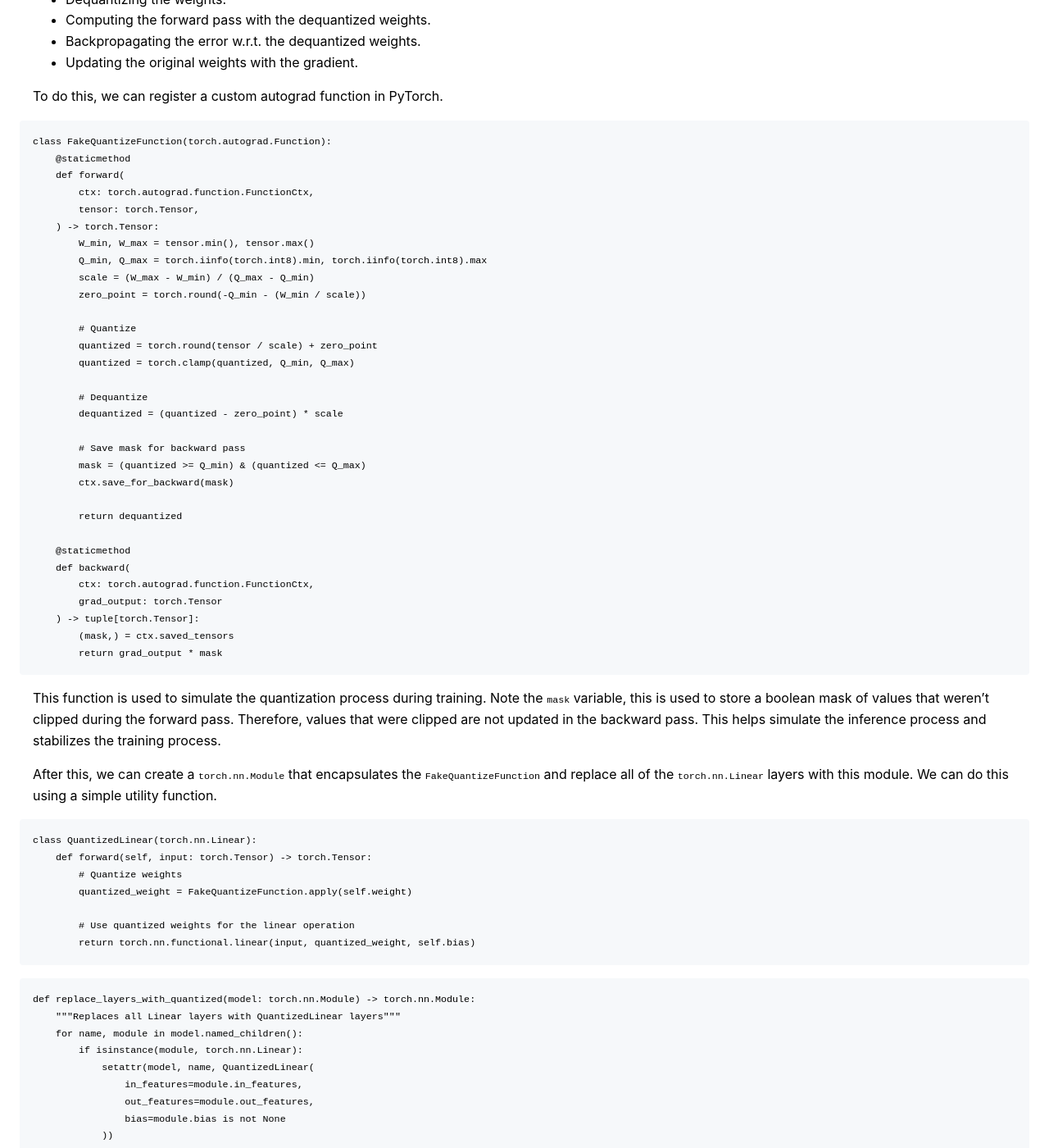
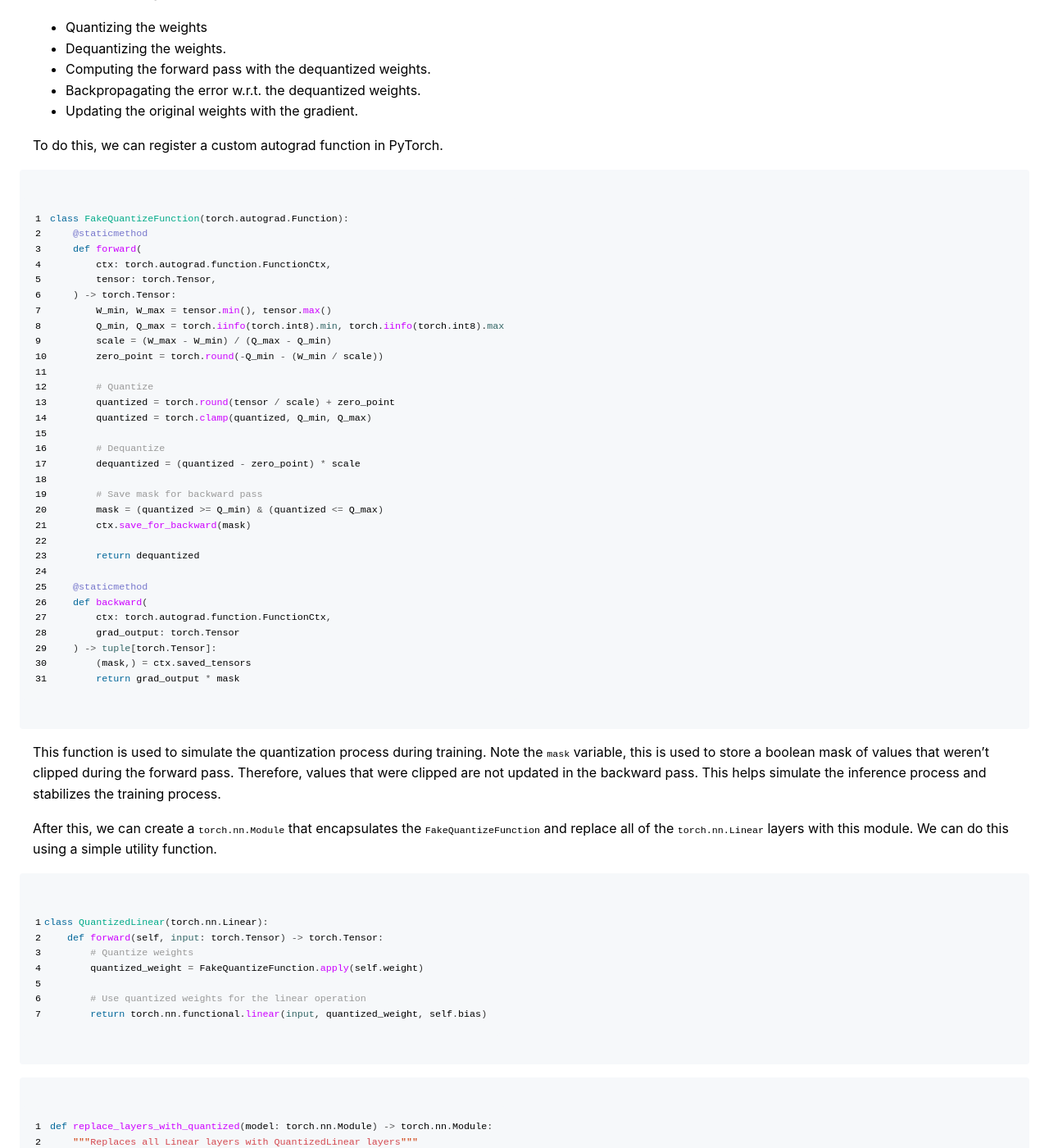
Before and after one commit to S1ro1/s1ro1.github.io, a Jekyll site: the page built from articles/quantization-aware-training.md, in a window 1280 px wide and 1400 px high, scrolled down 6309 px. Shown: the whole window at 82% size. Built offline with Jekyll 4.4.1, drawn with Linux system fonts in a browser that asks for light colours; some of the changed text lies outside the part shown.

Commit message:
Syntax highlighting3

```diff
--- a/_config.yml
+++ b/_config.yml
@@ -13,6 +13,14 @@ kramdown:
   math_engine: katex
   syntax_highlighter: rouge
   input: GFM
+  syntax_highlighter_opts:
+    css_class: 'highlight'
+    span:
+      line_numbers: false
+    block:
+      line_numbers: true
+      start_line: 1
+
 
 highlighter: rouge
 
--- a/_layouts/default.html
+++ b/_layouts/default.html
@@ -9,6 +9,9 @@
     <link rel="stylesheet" href="https://cdn.jsdelivr.net/npm/katex@0.16.9/dist/katex.min.css">
     <script defer src="https://cdn.jsdelivr.net/npm/katex@0.16.9/dist/katex.min.js"></script>
     <script defer src="https://cdn.jsdelivr.net/npm/katex@0.16.9/dist/contrib/auto-render.min.js" onload="renderMathInElement(document.body);"></script>
+
+    <!-- For syntax highlighting -->
+    <link rel="stylesheet" href="/css/stylesheet.css">
 
     <style>
       body {
--- a/articles/quantization-aware-training.md
+++ b/articles/quantization-aware-training.md
@@ -29,7 +29,7 @@ Now, that we have a basic understanding on why quantization is important, let's
 
 ***Important*** To simplify things, we will only be looking at quantization to a lower precision data type, that exists in the PyTorch framework, to avoid hassles of binary operations. That is, from `torch.float16` to `torch.int8`. Also, we will be considering a method called `Linear Quantization`. This is the most common method of quantization.
 
-### How does Quantization work?
+## How does Quantization work?
 If we think of `int8` as a data type, it can store values in the range of `[-128, 127]`. However, our weights and activations in `float16` have a range of `[-65504, 65504]`. Also, this range in `float16` is not uniformly distributed, therefore accommodating a lot more possible values. To quantize the weights and activations, we need to map the values in `float16` to the range of `int8`. This can be done by the following steps:
 
 1) **Min and Max Calculation:**
@@ -160,7 +160,7 @@ It's easier to see this in a diagram:
 ![Quantization Aware Training](/media/QAT.png)
 *Figure 4: Visual representation of Quantization Aware Training. In this diagram, we can see that the weights are stored in the original data type, and are quantized and dequantized during the forward pass. This simulates the inference process, where the weights are loaded from memory and then dequantized. During the backward pass, we pass the gradient to the original weights, which are then updated.*
 
-###  Implementation
+##  Implementation
 To properly implement this, we would like to replace all of the `torch.nn.Linear` layers with our own custom implementation. This custom implementation would involve the following:
 
 - Quantizing the weights
--- /dev/null
+++ b/css/stylesheet.css
@@ -0,0 +1,71 @@
+.highlight .hll { background-color: #ffc; }
+.highlight .c { color: #888; font-weight: bold; } /* Comment */
+.highlight .err { color: #a00; background-color: #fff } /* Error */
+.highlight .k { color: #069; } /* Keyword */
+.highlight .o { color: #555 } /* Operator */
+.highlight .p { color: #333 } /* Punctuation */
+.highlight .po { color: #333 } /* Parenthesis Outer */
+.highlight .pi { color: #553 } /* Parenthesis Inner */
+.highlight .cm { color: #09f; font-style: italic } /* Comment.Multiline */
+.highlight .cp { color: #099 } /* Comment.Preproc */
+.highlight .c1 { color: #999; } /* Comment.Single */
+.highlight .cs { color: #999; } /* Comment.Special */
+.highlight .gd { background-color: #fcc; border: 1px solid #c00 } /* Generic.Deleted */
+.highlight .ge { font-style: italic } /* Generic.Emph */
+.highlight .gr { color: #f00 } /* Generic.Error */
+.highlight .gh { color: #030; } /* Generic.Heading */
+.highlight .gi { background-color: #cfc; border: 1px solid #0c0 } /* Generic.Inserted */
+.highlight .go { color: #aaa } /* Generic.Output */
+.highlight .gp { color: #009; } /* Generic.Prompt */
+.highlight .gs { } /* Generic.Strong */
+.highlight .gu { color: #030; } /* Generic.Subheading */
+.highlight .gt { color: #9c6 } /* Generic.Traceback */
+.highlight .kc { color: #069; } /* Keyword.Constant */
+.highlight .kd { color: #069; } /* Keyword.Declaration */
+.highlight .kn { color: #069; } /* Keyword.Namespace */
+.highlight .kp { color: #069 } /* Keyword.Pseudo */
+.highlight .kr { color: #069; } /* Keyword.Reserved */
+.highlight .kt { color: #078; } /* Keyword.Type */
+.highlight .m  { color: #d50 } /* Literal.Number */
+.highlight .mi { color: #f60 } /* Literal.Number */
+.highlight .s  { color: #d44950 } /* Literal.String */
+.highlight .s2 { color: #d44950 } /* Literal.String */
+.highlight .s2 { color: #d44950 } /* Literal.String */
+.highlight .na { color: #4f9fcf } /* Name.Attribute */
+.highlight .nb { color: #366 } /* Name.Builtin */
+.highlight .nc { color: #0a8; } /* Name.Class */
+.highlight .no { color: #360 } /* Name.Constant */
+.highlight .nd { color: #77c } /* Name.Decorator */
+.highlight .ni { color: #999; } /* Name.Entity */
+.highlight .ne { color: #c00; } /* Name.Exception */
+.highlight .nf { color: #c0f } /* Name.Function */
+.highlight .nl { color: #648 } /* Name.Label */
+.highlight .nn { color: #0cf; } /* Name.Namespace */
+.highlight .nt { color: #2f6f9f; } /* Name.Tag */
+.highlight .nv { color: #033 } /* Name.Variable */
+.highlight .ow { color: #000; } /* Operator.Word */
+.highlight .w { color: #bbb } /* Text.Whitespace */
+.highlight .mf { color: #f60 } /* Literal.Number.Float */
+.highlight .mh { color: #f60 } /* Literal.Number.Hex */
+.highlight .mi { color: #f60 } /* Literal.Number.Integer */
+.highlight .mo { color: #f60 } /* Literal.Number.Oct */
+.highlight .sb { color: #c30 } /* Literal.String.Backtick */
+.highlight .sc { color: #c30 } /* Literal.String.Char */
+.highlight .sd { color: #c30; font-style: italic } /* Literal.String.Doc */
+.highlight .s2 { color: #c30 } /* Literal.String.Double */
+.highlight .se { color: #c30; } /* Literal.String.Escape */
+.highlight .sh { color: #c30 } /* Literal.String.Heredoc */
+.highlight .si { color: #a00 } /* Literal.String.Interpol */
+.highlight .sx { color: #c30 } /* Literal.String.Other */
+.highlight .sr { color: #3aa } /* Literal.String.Regex */
+.highlight .s1 { color: #c30 } /* Literal.String.Single */
+.highlight .ss { color: #fc3 } /* Literal.String.Symbol */
+.highlight .bp { color: #366 } /* Name.Builtin.Pseudo */
+.highlight .vc { color: #033 } /* Name.Variable.Class */
+.highlight .vg { color: #033 } /* Name.Variable.Global */
+.highlight .vi { color: #033 } /* Name.Variable.Instance */
+.highlight .il { color: #f60 } /* Literal.Number.Integer.Long */
+
+.css .o,
+.css .o + .nt,
+.css .nt + .nt { color: #999; }
```
